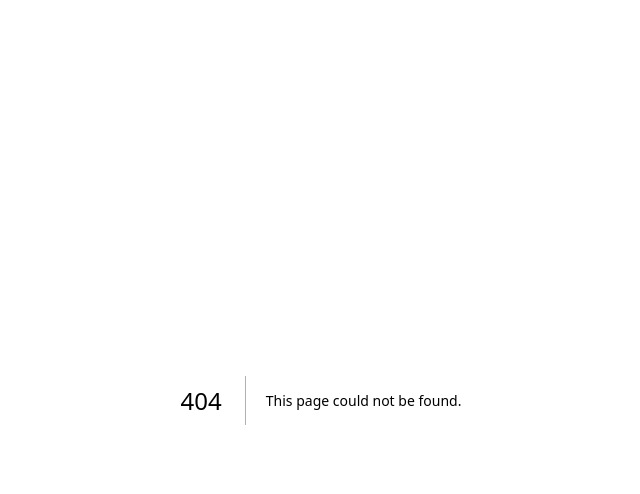
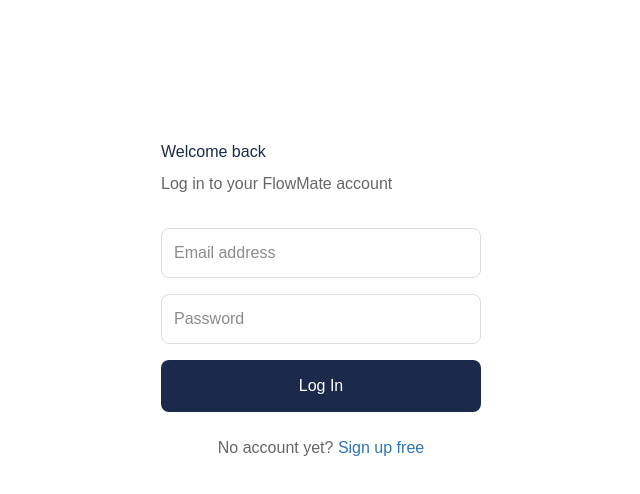
Before and after one commit to robbobmack1/flowmate, a Next.js app: page /auth/login in a window 1280 px wide. Before the commit this address had no page. Shown: the top 494 px of the page, without its empty margins (319-959 px from the left). Built offline with nearby package versions, Linux system fonts and the light colour scheme; no server answers.

Commit message:
add authentication and dashboard

```diff
--- /dev/null
+++ b/app/auth/login/page.tsx
@@ -0,0 +1,57 @@
+'use client'
+
+import { useState } from 'react'
+import { createClient } from '../../supabase'
+import { useRouter } from 'next/navigation'
+
+export default function Login() {
+  const [email, setEmail] = useState('')
+  const [password, setPassword] = useState('')
+  const [error, setError] = useState('')
+  const router = useRouter()
+  const supabase = createClient()
+
+  const handleLogin = async () => {
+    const { error } = await supabase.auth.signInWithPassword({ email, password })
+    if (error) {
+      setError(error.message)
+    } else {
+      router.push('/dashboard')
+    }
+  }
+
+  return (
+    <div style={{ maxWidth: '400px', margin: '100px auto', padding: '40px', fontFamily: 'Arial' }}>
+      <h1 style={{ color: '#1B2A4A', marginBottom: '8px' }}>Welcome back</h1>
+      <p style={{ color: '#666', marginBottom: '32px' }}>Log in to your FlowMate account</p>
+
+      <input
+        type="email"
+        placeholder="Email address"
+        value={email}
+        onChange={(e) => setEmail(e.target.value)}
+        style={{ width: '100%', padding: '12px', marginBottom: '16px', borderRadius: '8px', border: '1px solid #ddd', fontSize: '16px', boxSizing: 'border-box' }}
+      />
+      <input
+        type="password"
+        placeholder="Password"
+        value={password}
+        onChange={(e) => setPassword(e.target.value)}
+        style={{ width: '100%', padding: '12px', marginBottom: '16px', borderRadius: '8px', border: '1px solid #ddd', fontSize: '16px', boxSizing: 'border-box' }}
+      />
+
+      {error && <p style={{ color: 'red', marginBottom: '16px' }}>{error}</p>}
+
+      <button
+        onClick={handleLogin}
+        style={{ width: '100%', padding: '14px', backgroundColor: '#1B2A4A', color: 'white', border: 'none', borderRadius: '8px', fontSize: '16px', cursor: 'pointer' }}
+      >
+        Log In
+      </button>
+
+      <p style={{ textAlign: 'center', marginTop: '24px', color: '#666' }}>
+        No account yet? <a href="/auth/signup" style={{ color: '#2E75B6' }}>Sign up free</a>
+      </p>
+    </div>
+  )
+}
--- /dev/null
+++ b/app/auth/signup/page.tsx
@@ -0,0 +1,57 @@
+'use client'
+
+import { useState } from 'react'
+import { createClient } from '../../supabase'
+import { useRouter } from 'next/navigation'
+
+export default function SignUp() {
+  const [email, setEmail] = useState('')
+  const [password, setPassword] = useState('')
+  const [error, setError] = useState('')
+  const router = useRouter()
+  const supabase = createClient()
+
+  const handleSignUp = async () => {
+    const { error } = await supabase.auth.signUp({ email, password })
+    if (error) {
+      setError(error.message)
+    } else {
+      router.push('/auth/login')
+    }
+  }
+
+  return (
+    <div style={{ maxWidth: '400px', margin: '100px auto', padding: '40px', fontFamily: 'Arial' }}>
+      <h1 style={{ color: '#1B2A4A', marginBottom: '8px' }}>Join FlowMate</h1>
+      <p style={{ color: '#666', marginBottom: '32px' }}>Create your free account</p>
+
+      <input
+        type="email"
+        placeholder="Email address"
+        value={email}
+        onChange={(e) => setEmail(e.target.value)}
+        style={{ width: '100%', padding: '12px', marginBottom: '16px', borderRadius: '8px', border: '1px solid #ddd', fontSize: '16px', boxSizing: 'border-box' }}
+      />
+      <input
+        type="password"
+        placeholder="Password"
+        value={password}
+        onChange={(e) => setPassword(e.target.value)}
+        style={{ width: '100%', padding: '12px', marginBottom: '16px', borderRadius: '8px', border: '1px solid #ddd', fontSize: '16px', boxSizing: 'border-box' }}
+      />
+
+      {error && <p style={{ color: 'red', marginBottom: '16px' }}>{error}</p>}
+
+      <button
+        onClick={handleSignUp}
+        style={{ width: '100%', padding: '14px', backgroundColor: '#1B2A4A', color: 'white', border: 'none', borderRadius: '8px', fontSize: '16px', cursor: 'pointer' }}
+      >
+        Create Account
+      </button>
+
+      <p style={{ textAlign: 'center', marginTop: '24px', color: '#666' }}>
+        Already have an account? <a href="/auth/login" style={{ color: '#2E75B6' }}>Log in</a>
+      </p>
+    </div>
+  )
+}
--- /dev/null
+++ b/app/dashboard/page.tsx
@@ -0,0 +1,13 @@
+export default function Dashboard() {
+  return (
+    <div style={{ maxWidth: '900px', margin: '60px auto', padding: '40px', fontFamily: 'Arial' }}>
+      <h1 style={{ color: '#1B2A4A', marginBottom: '8px' }}>Welcome to FlowMate 👋</h1>
+      <p style={{ color: '#666', fontSize: '18px' }}>Your automation dashboard is being built. Check back soon!</p>
+
+      <div style={{ marginTop: '40px', padding: '30px', backgroundColor: '#EBF3FB', borderRadius: '12px', borderLeft: '6px solid #2E75B6' }}>
+        <h2 style={{ color: '#2E75B6', marginBottom: '8px' }}>🚀 Stage 2 Complete!</h2>
+        <p style={{ color: '#444' }}>You have successfully created an account and logged in. Your FlowMate journey has begun!</p>
+      </div>
+    </div>
+  )
+}
--- /dev/null
+++ b/app/supabase.ts
@@ -0,0 +1,8 @@
+import { createBrowserClient } from '@supabase/ssr'
+
+export function createClient() {
+  return createBrowserClient(
+    process.env.NEXT_PUBLIC_SUPABASE_URL!,
+    process.env.NEXT_PUBLIC_SUPABASE_ANON_KEY!
+  )
+}
--- a/package.json
+++ b/package.json
@@ -9,6 +9,8 @@
     "lint": "eslint"
   },
   "dependencies": {
+    "@supabase/ssr": "^0.10.2",
+    "@supabase/supabase-js": "^2.105.1",
     "next": "16.2.4",
     "react": "19.2.4",
     "react-dom": "19.2.4"
```
Also changed, not shown: 1 other file (tests, documents, lock files or other folders).
